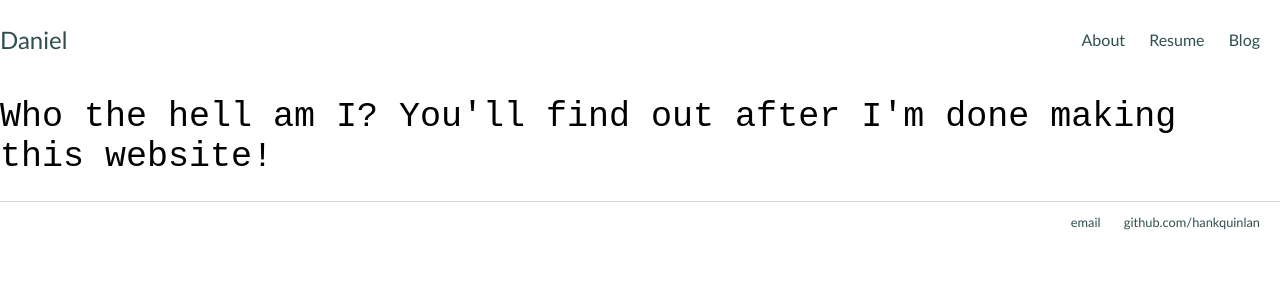
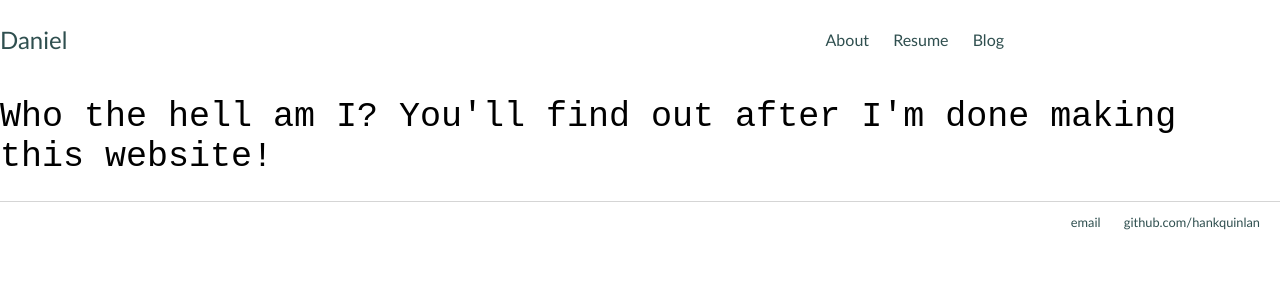
Before and after one commit to Calculasians/calculasians.github.io, a Jekyll site: the page built from about/index.html, in a window 1280 px wide. Shown: the top 300 px of the page. Built offline with Jekyll 4.4.1, drawn with Linux system fonts in a browser that asks for light colours.

Commit message:
Update main.css

```diff
--- a/css/main.css
+++ b/css/main.css
@@ -1,6 +1,6 @@
 body {
     margin: 5px auto;
-    width: 100%;
+    /*width: 100%;*/  /*test change here*/
 }
 
 .top-row {
@@ -17,7 +17,7 @@ h2 {
 }
 
 header {
-    width: 100%;
+    width: 80%;   /*test change here*/
     display: flex;
     justify-content: space-between;
     align-items: center;
@@ -56,7 +56,7 @@ h1 {
 }*/
 
 .container {
-
+    width: 100% /*test change here*/
 }
 
 .cover-page { /*temporary image until I know how to use one from my own computer*/
```
